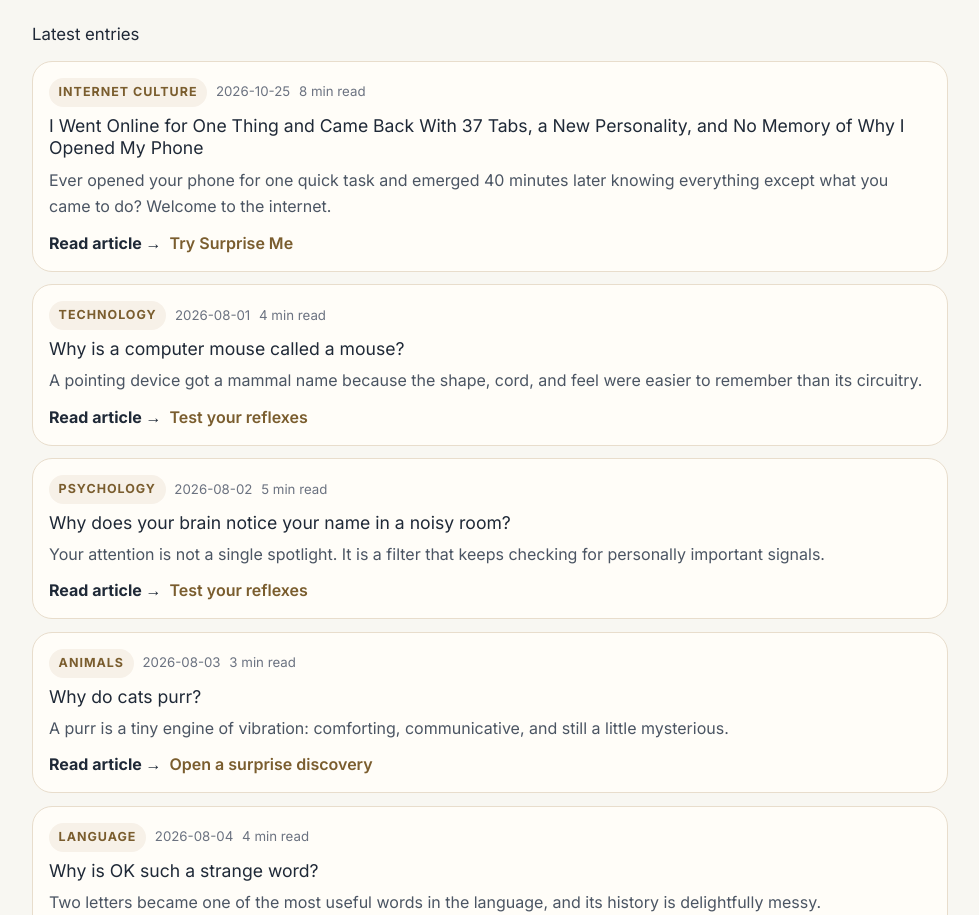
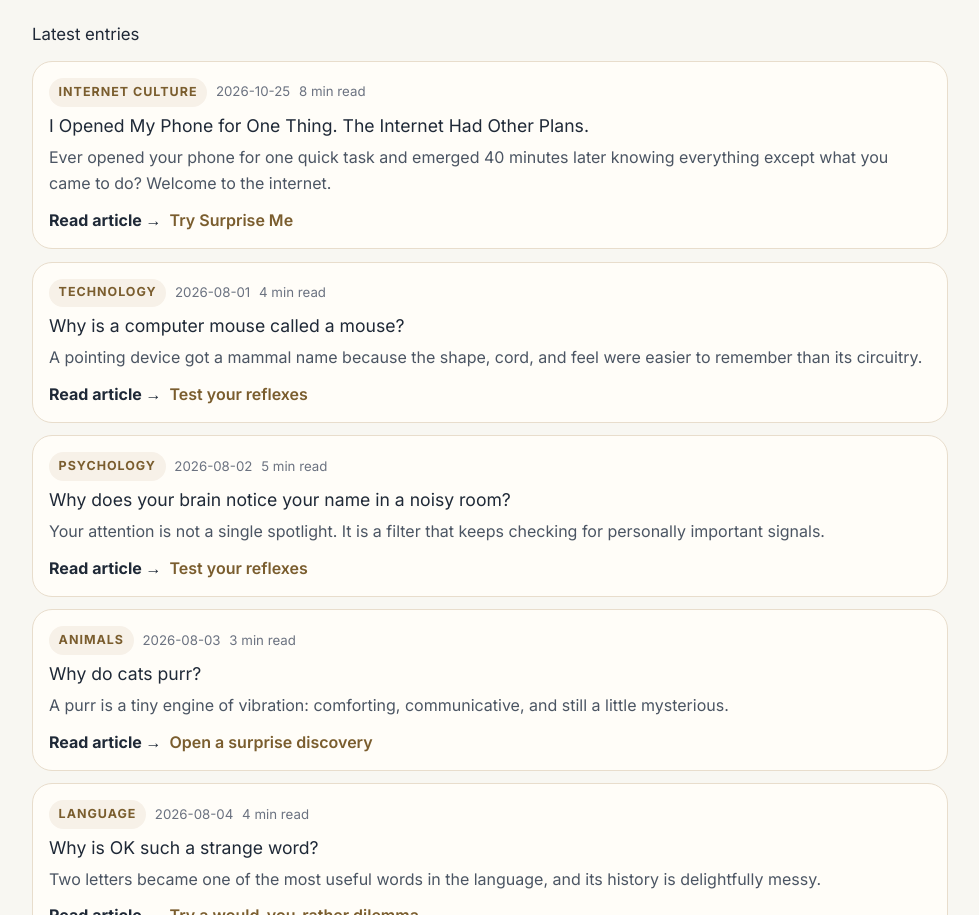
Before and after one commit to OND2026/trendparlour-active, a Next.js app in the folder TrendParlour2-main/: page /journal in a window 1280 px wide. Shown: the part 831-1746 px from the top of the page, without its empty margins (150-1129 px from the left). Built offline with nearby package versions, Linux system fonts and the light colour scheme.

Commit message:
Use concise journal listing titles

```diff
--- a/TrendParlour2-main/app/journal/page.tsx
+++ b/TrendParlour2-main/app/journal/page.tsx
@@ -116,7 +116,7 @@ export default function JournalPage() {
                 </div>
                 <h3 style={{ margin: "0 0 0.4rem", fontSize: "1.1rem", lineHeight: 1.3 }}>
                   <Link href={`/journal/${entry.slug}`} style={{ color: "#1F2937", textDecoration: "none" }}>
-                    {entry.title}
+                    {entry.listingTitle ?? entry.title}
                   </Link>
                 </h3>
                 <p style={{ margin: "0 0 0.7rem", color: "#4B5563", lineHeight: 1.65 }}>{entry.excerpt}</p>
```
